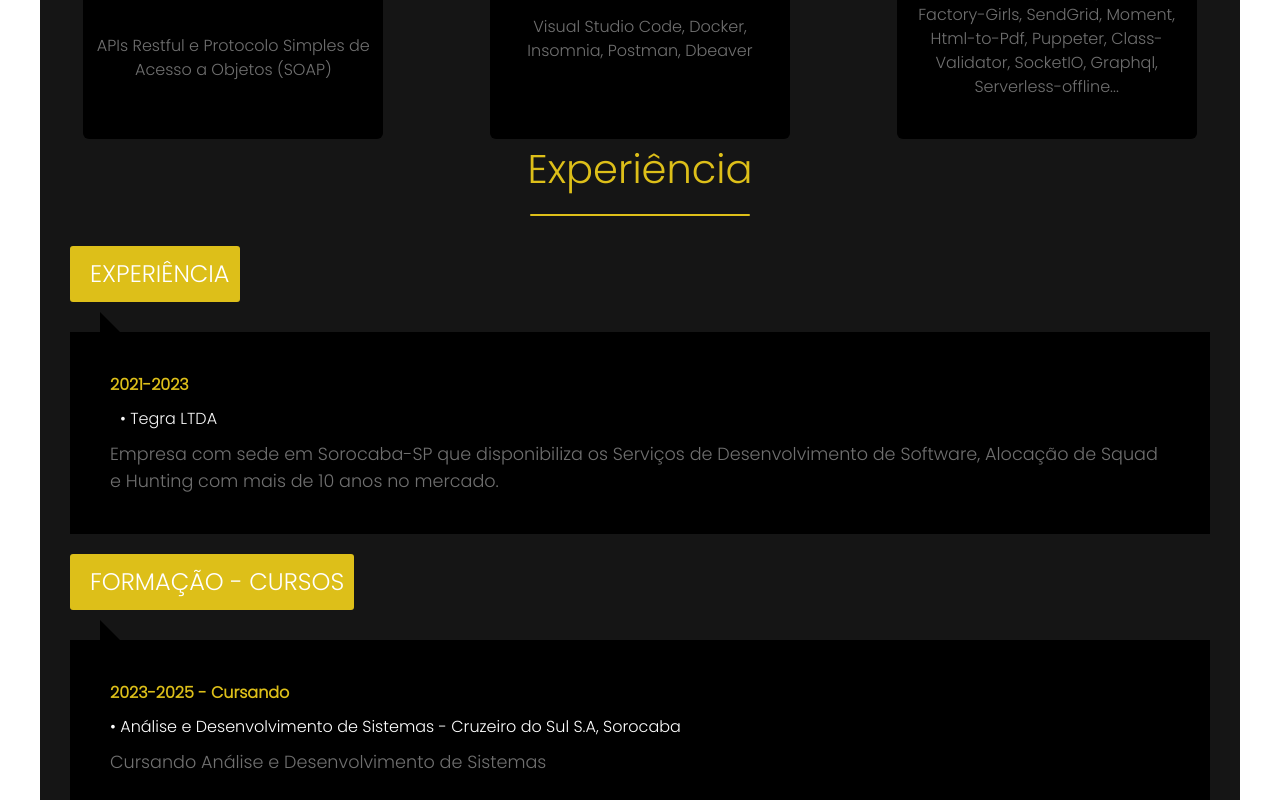
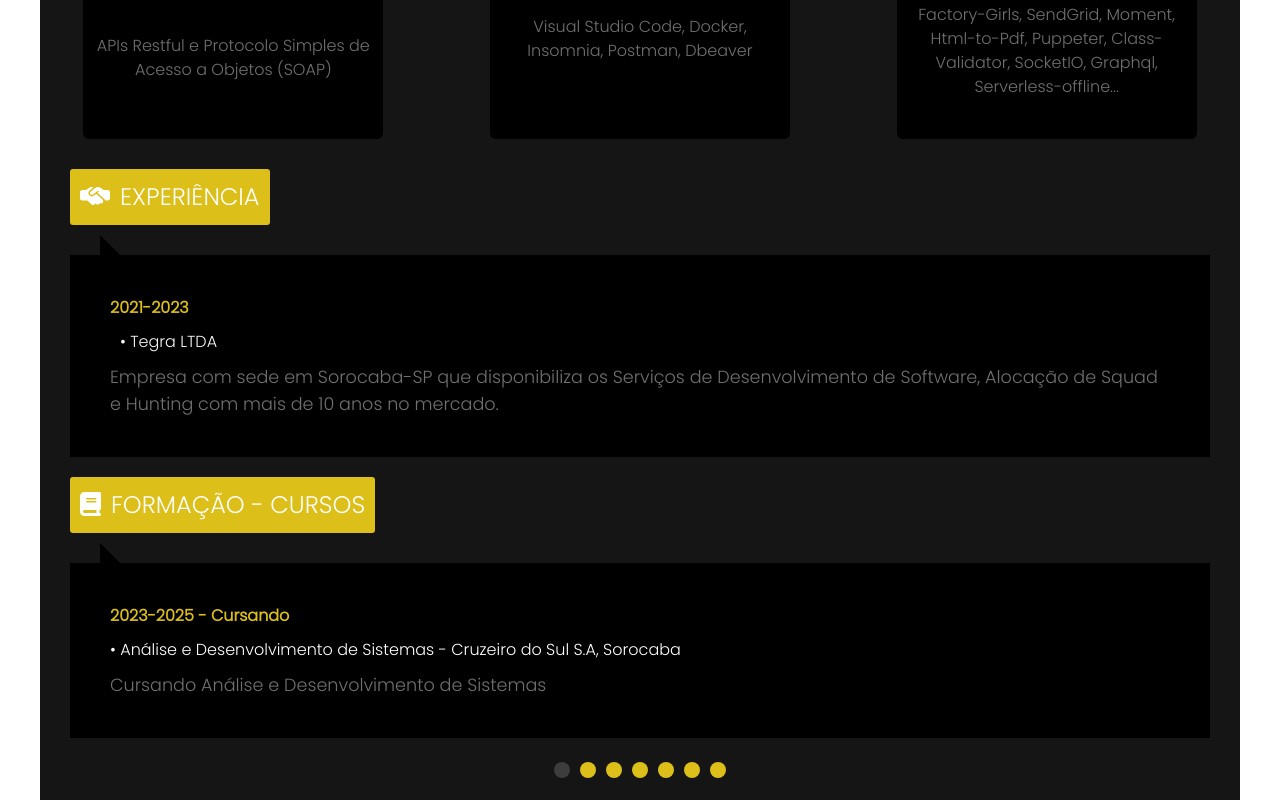
Before and after one commit to 1andersonmotta/reactNext, a Next.js app: page / in a window 1280 px wide. Shown: the part 2380-3180 px from the top of the page. Built offline with nearby package versions, Linux system fonts and the light colour scheme.

Commit message:
feature add experience

```diff
--- a/src/components/experience.tsx
+++ b/src/components/experience.tsx
@@ -1,6 +1,12 @@
 /* eslint-disable react/jsx-no-undef */
 /* eslint-disable react/no-unescaped-entities */
 import React, { useEffect, useRef, useState } from 'react';
+import { library } from '@fortawesome/fontawesome-svg-core';
+import { faBook, faCircle, faHandshakeSimple } from '@fortawesome/free-solid-svg-icons';
+import { FontAwesomeIcon } from '@fortawesome/react-fontawesome';
+
+// Adicione os ícones à biblioteca
+library.add(faHandshakeSimple, faCircle, faBook);
 
 const Experience = () => {
     const [contador, setContador] = useState(1);
@@ -95,14 +101,8 @@ const Experience = () => {
 
     return (
         <div className="my_resume">
-            <div className="sobre_titulo">
-                <h1 id="experiencia">Experiência</h1>
-                <div aria-label="Seção apenas de ilustrações de botões">
-                    <span></span>
-                </div>
-            </div>
             <div className="resume_generico">
-                <h2 className="experience"><i className="fa-solid fa-handshake"></i>EXPERIÊNCIA</h2>
+                <h2 className="experience"><i><FontAwesomeIcon icon="fa-solid fa-handshake-simple" /></i>EXPERIÊNCIA</h2>
                 <div className="experience_content">
                     <div>
                         <a style={{ color: '#f7f7f7' }} href="https://tegra.com.br/" target="_blank">
@@ -115,10 +115,10 @@ const Experience = () => {
                         </a>
                     </div>
                     <ul>
-                        <li><i className="fa-sharp fa-solid fa-circle" style={{ display: 'none' }}></i></li>
+                        <li><i style={{ display: 'none' }}><FontAwesomeIcon icon="fa-solid fa-circle" /></i></li>
                     </ul>
                 </div>
-                <h2 className="education"><i className="fa-solid fa-book"></i>FORMAÇÃO - CURSOS</h2>
+                <h2 className="education"><i><FontAwesomeIcon icon="fa-solid fa-book" /></i>FORMAÇÃO - CURSOS</h2>
                 <div className="education_content" onClick={clickou}>
                     <div>
                         <span>2023-2025 - Cursando</span>
@@ -190,18 +190,18 @@ const Experience = () => {
                         </p>
                     </div>
                     <ul>
-                        <li><i className="fa-sharp fa-solid fa-circle"></i></li>
-                        <li><i className="fa-sharp fa-solid fa-circle"></i></li>
-                        <li><i className="fa-sharp fa-solid fa-circle"></i></li>
-                        <li><i className="fa-sharp fa-solid fa-circle"></i></li>
-                        <li><i className="fa-sharp fa-solid fa-circle"></i></li>
-                        <li><i className="fa-sharp fa-solid fa-circle"></i></li>
-                        <li><i className="fa-sharp fa-solid fa-circle"></i></li>
+                        <li><i ><FontAwesomeIcon icon="fa-solid fa-circle" /></i></li>
+                        <li><i ><FontAwesomeIcon icon="fa-solid fa-circle" /></i></li>
+                        <li><i ><FontAwesomeIcon icon="fa-solid fa-circle" /></i></li>
+                        <li><i ><FontAwesomeIcon icon="fa-solid fa-circle" /></i></li>
+                        <li><i ><FontAwesomeIcon icon="fa-solid fa-circle" /></i></li>
+                        <li><i ><FontAwesomeIcon icon="fa-solid fa-circle" /></i></li>
+                        <li><i ><FontAwesomeIcon icon="fa-solid fa-circle" /></i></li>
                     </ul>
                     {/* Adicione os demais itens aqui */}
                     <ul>
                         {Array.from({ length: 7 }).map((_, index) => (
-                            <li key={index}><i className="fa-sharp fa-solid fa-circle"></i></li>
+                            <li key={index}><i></i></li>
                         ))}
                     </ul>
                 </div>
```
